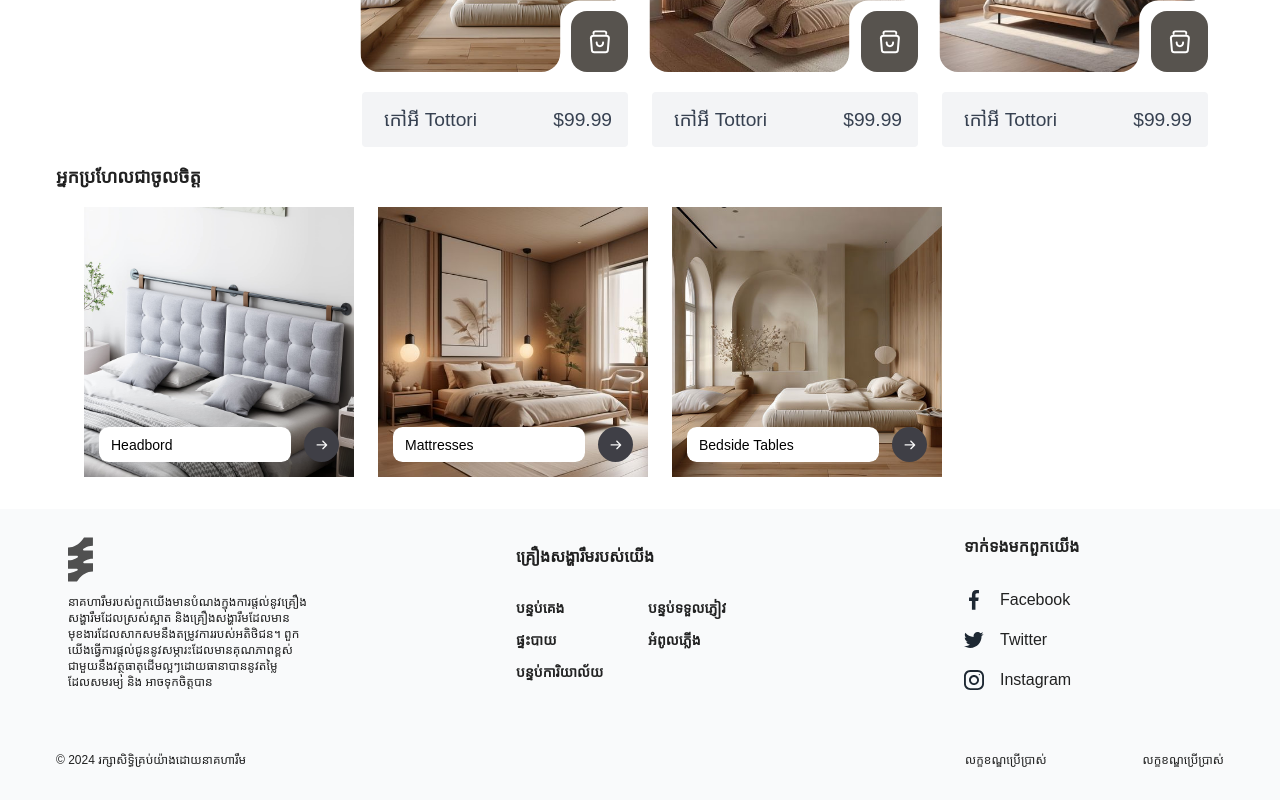
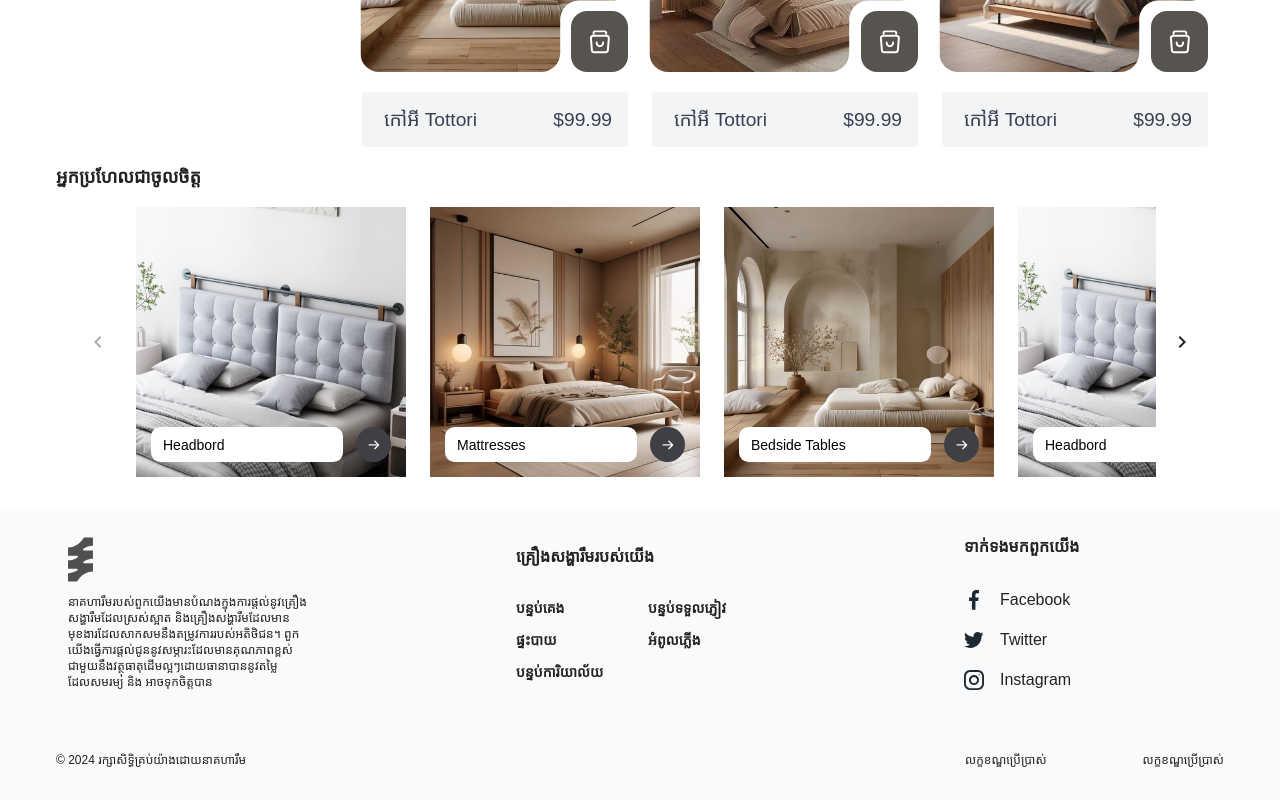
Before and after one commit to VirithHeang12/semester1-project, a Vue app: page /categories/bedroom in a window 1280 px wide. Shown: the part 1261-2061 px from the top of the page. Built offline with nearby package versions, Linux system fonts and the light colour scheme; a web font is replaced by a local one.

Commit message:
rith bek

```diff
--- a/src/views/page/bedroom/BedroomView.vue
+++ b/src/views/page/bedroom/BedroomView.vue
@@ -125,13 +125,49 @@ const cartRecom = ref([
     src: "/slide-groups/bedrooms/bedroom-4.jpg",
     title: "Bedside Tables",
   },
+  {
+    src: "/bedrooms/Headborad.jpg",
+    title: "Headbord",
+  },
+  {
+    src: "/slide-groups/bedrooms/bedroom-3.jpg",
+    title: "Mattresses",
+  },
+  {
+    src: "/slide-groups/bedrooms/bedroom-4.jpg",
+    title: "Bedside Tables",
+  },
+  {
+    src: "/bedrooms/Headborad.jpg",
+    title: "Headbord",
+  },
+  {
+    src: "/slide-groups/bedrooms/bedroom-3.jpg",
+    title: "Mattresses",
+  },
+  {
+    src: "/slide-groups/bedrooms/bedroom-4.jpg",
+    title: "Bedside Tables",
+  },
+  {
+    src: "/bedrooms/Headborad.jpg",
+    title: "Headbord",
+  },
+  {
+    src: "/slide-groups/bedrooms/bedroom-3.jpg",
+    title: "Mattresses",
+  },
+  {
+    src: "/slide-groups/bedrooms/bedroom-4.jpg",
+    title: "Bedside Tables",
+  },
 ]);
 const carouselItems = ref([
   {
     src: "/slide-groups/bedrooms/bedroom-1.jpg",
   },
   {
-    src: "/public/slide-groups/bedrooms/bedroom-6.jpg",
+    src: "/slide-groups/bedrooms/bedroom-6.jpg",
   },
   {
     src: "/slide-groups/bedrooms/bedroom-2.jpg",
```
